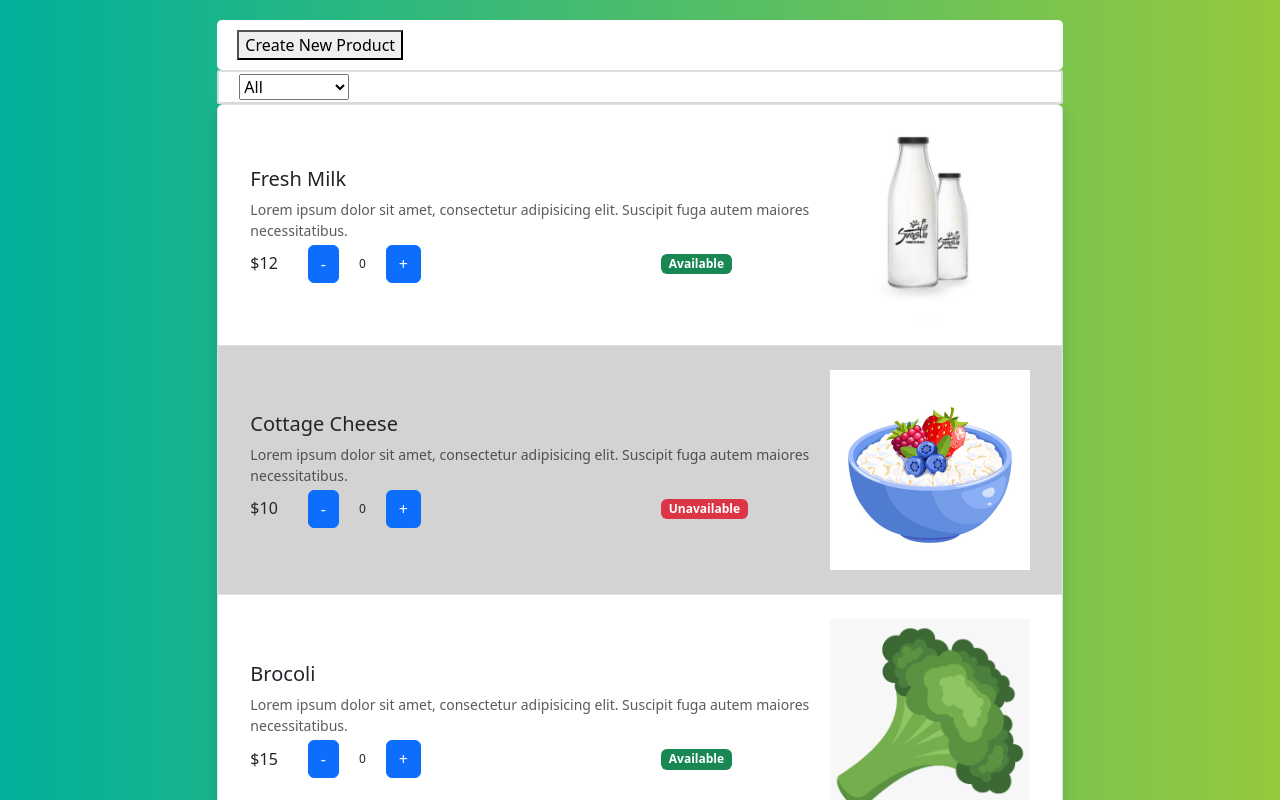
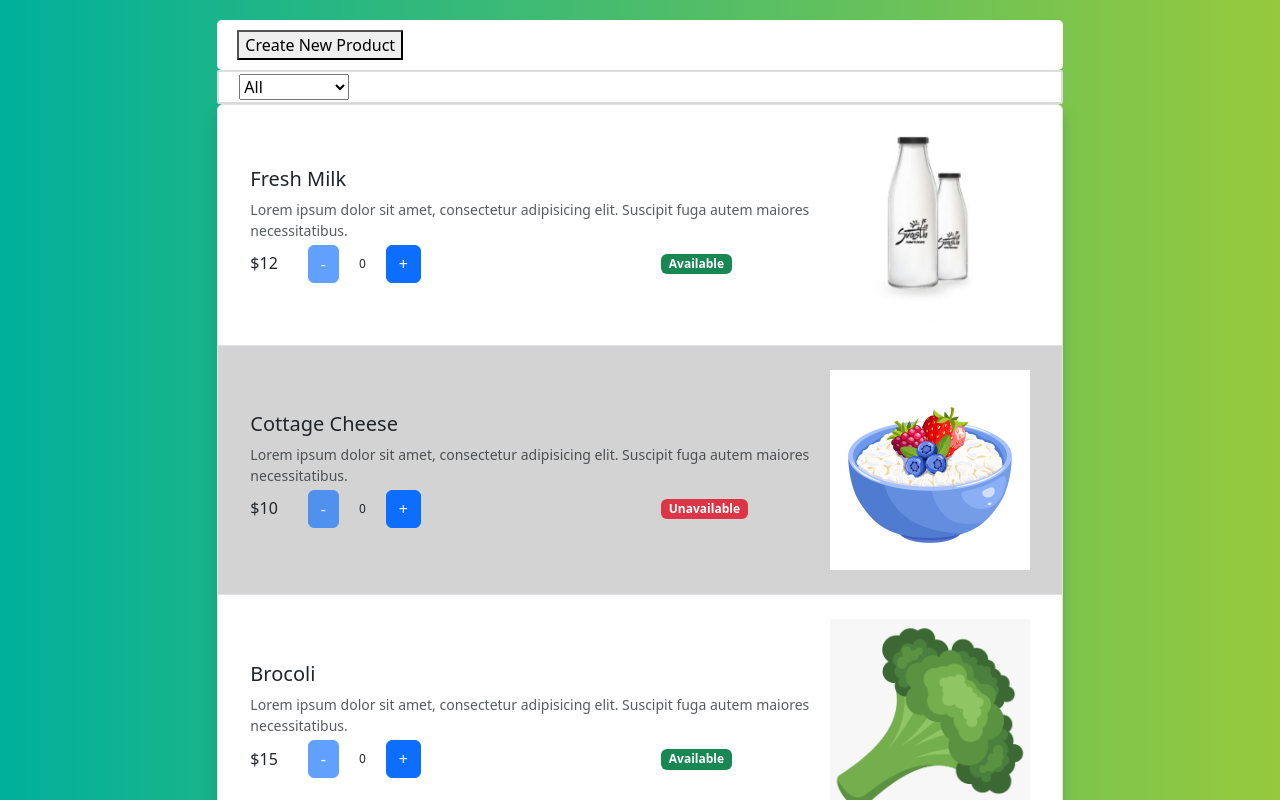
Before and after one commit to NicholasCloud4/complete-react-course, a React (Create React App) app: page / in a window 1280 px wide. Shown: the top 800 px of the page. Built offline with nearby package versions, Linux system fonts and the light colour scheme.

Commit message:
Setting attribute values dynamically

```diff
--- a/src/Components/ProductList/Button.jsx
+++ b/src/Components/ProductList/Button.jsx
@@ -3,7 +3,7 @@ import React from 'react'
 
 function Button(props) {
     return (
-        <button onClick={props.eventHandler} className="btn btn-primary">{props.children}</button>
+        <button onClick={props.eventHandler} className="btn btn-primary" disabled={props.disable}>{props.children}</button>
     )
 }
 
--- a/src/Components/ProductList/ProductDetails.jsx
+++ b/src/Components/ProductList/ProductDetails.jsx
@@ -28,7 +28,7 @@ function ProductDetails(props) {
     return (
         <div className="d-flex align-items-center justify-content-start mt-1">
             <h6 className="font-weight-bold my-2" style={{ marginRight: "30px" }}>${props.price}</h6>
-            <Button eventHandler={decrementProductCount}>-</Button>
+            <Button eventHandler={decrementProductCount} disable={productCount === 0}>-</Button>
             <span style={{ padding: "0px 20px", fontSize: "12px" }}>{displayFormattedProductCount()}</span>
             <Button eventHandler={incrementProductCount}>+</Button>
             <span className={badgeClass}>{props.isAvailable ? "Available" : "Unavailable"}</span>
```
